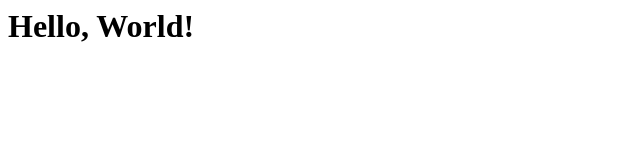
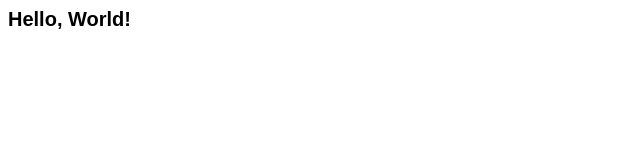
Before and after one commit to Cedi16/Cedi16.github.io, a plain HTML site: page index.html in a window 1280 px wide. Shown: the whole page, without its empty margins (0-640 px from the left). Drawn offline with Linux system fonts and the light colour scheme.

Commit message:
Update index.html

```diff
--- a/index.html
+++ b/index.html
@@ -2,7 +2,7 @@
 <html>
   <head>
     <Title>Hello World</Title>
-    <link type="text/class" rel="stylesheet" href="CSS/style.css"/>
+    <link type="text/css" rel="stylesheet" href="CSS/style.css"/>
   </head>
   <body>
     <h1>Hello, World!</h1>
```
